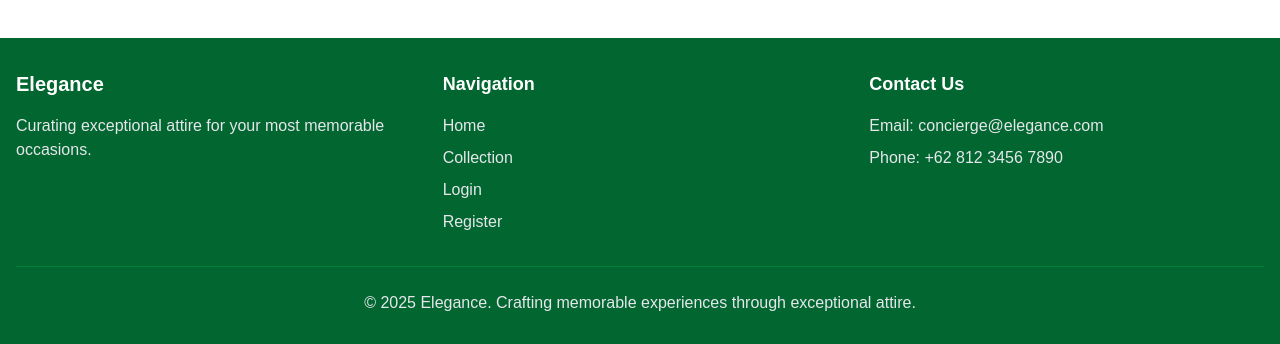
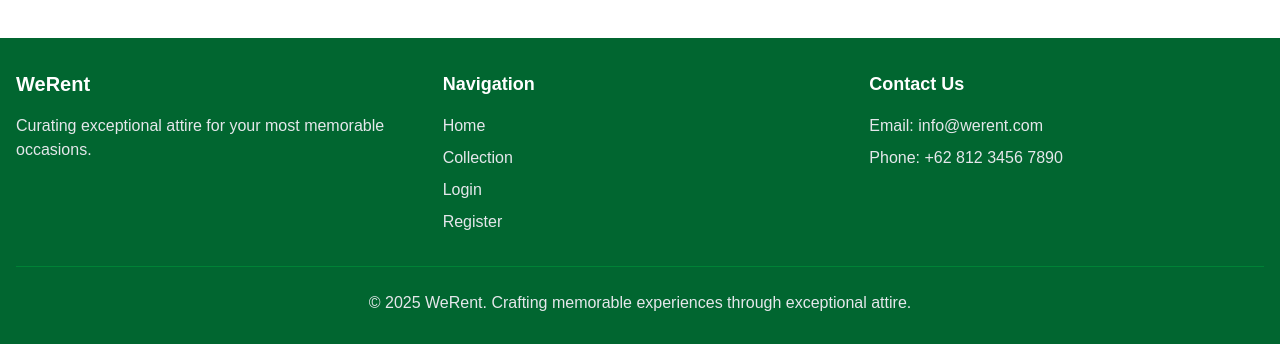
Before and after one commit to ahmadhilmi420/werent-app, a Next.js app: page / in a window 1280 px wide. Shown: the part 1460-1804 px from the top of the page. Built offline with nearby package versions, Linux system fonts and the light colour scheme.

Commit message:
update wording in footer

```diff
--- a/src/components/layout/Footer.tsx
+++ b/src/components/layout/Footer.tsx
@@ -7,7 +7,7 @@ const Footer: React.FC = () => {
       <div className="container mx-auto px-4">
         <div className="grid grid-cols-1 md:grid-cols-3 gap-8">
           <div>
-            <h3 className="text-xl font-bold mb-4 text-white">Elegance</h3>
+            <h3 className="text-xl font-bold mb-4 text-white">WeRent</h3>
             <p className="text-gray-200">
               Curating exceptional attire for your most memorable occasions.
             </p>
@@ -41,13 +41,13 @@ const Footer: React.FC = () => {
 
           <div>
             <h3 className="text-lg font-semibold mb-4 text-white">Contact Us</h3>
-            <p className="text-gray-200 mb-2">Email: concierge@elegance.com</p>
+            <p className="text-gray-200 mb-2">Email: info@werent.com</p>
             <p className="text-gray-200 mb-2">Phone: +62 812 3456 7890</p>
           </div>
         </div>
 
         <div className="border-t border-green-700 mt-8 pt-6 text-center text-gray-200">
-          <p>&copy; {new Date().getFullYear()} Elegance. Crafting memorable experiences through exceptional attire.</p>
+          <p>&copy; {new Date().getFullYear()} WeRent. Crafting memorable experiences through exceptional attire.</p>
         </div>
       </div>
     </footer>
```
